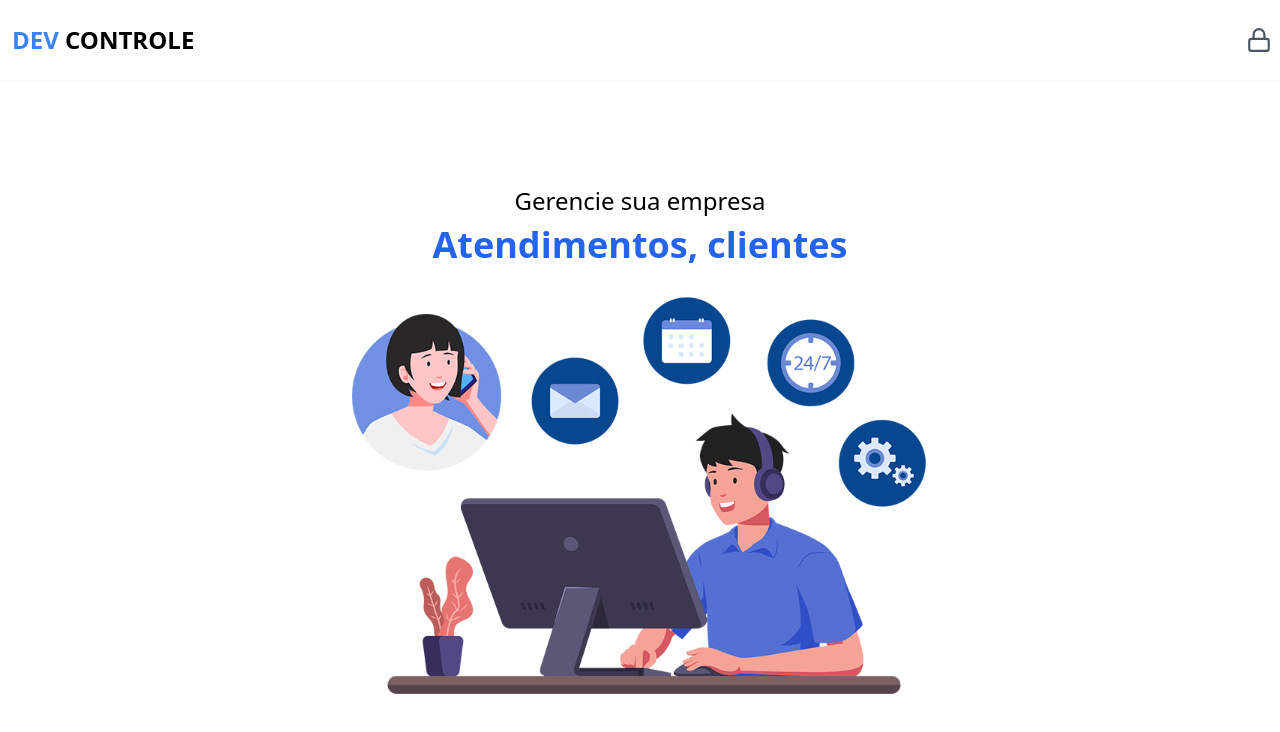
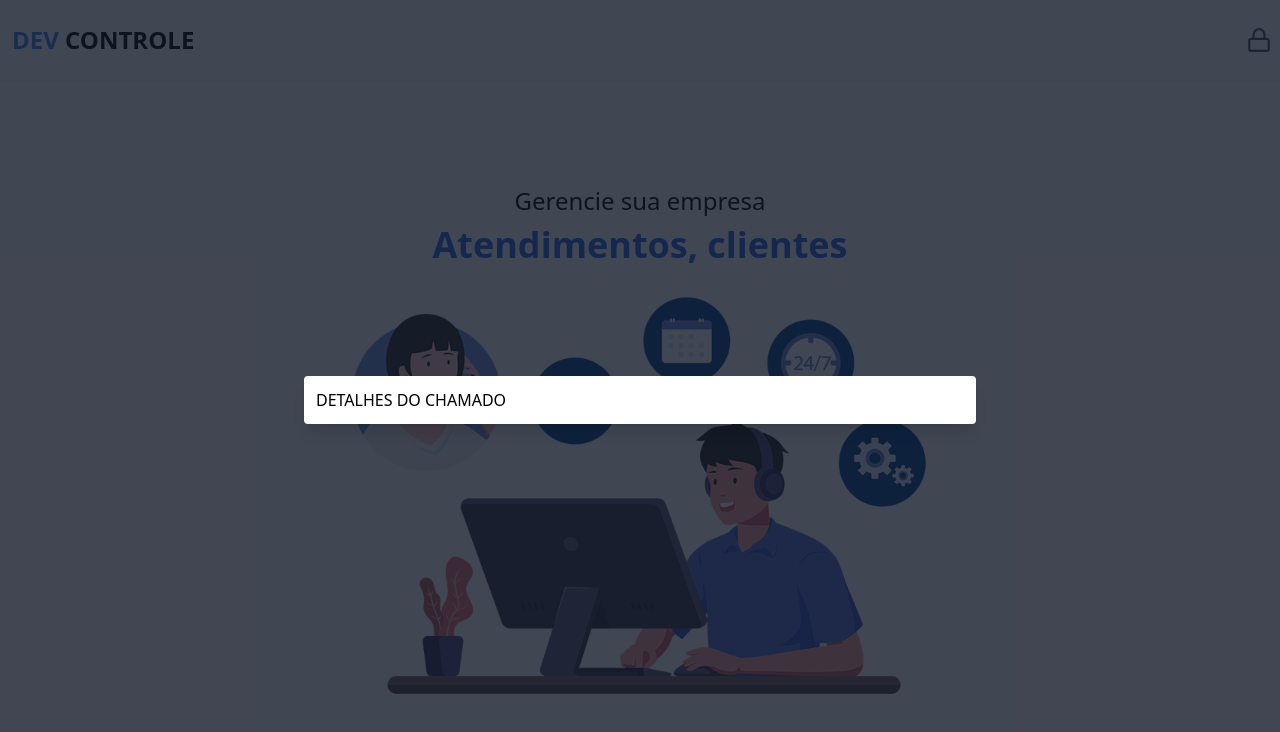
Before and after one commit to natanlimaz/devcontrole, a Next.js app: page / in a window 1280 px wide. Shown: the top 732 px of the page. Built offline with nearby package versions, Linux system fonts and the light colour scheme; no server answers.

Commit message:
feat: Criando estrutura e contexto do modal dos chamados/tickets

```diff
--- a/src/app/layout.tsx
+++ b/src/app/layout.tsx
@@ -3,6 +3,7 @@
 import "./globals.css";
 import { Header } from "@/components/header";
 import { AuthProvider } from "@/providers/auth";
+import { ModalProvider } from "@/providers/modal";
 
 const geistSans = localFont({
   src: "./fonts/GeistVF.woff",
@@ -31,8 +32,10 @@
         className={`${geistSans.variable} ${geistMono.variable} antialiased`}
       >
         <AuthProvider>
-          <Header />
-          {children}
+          <ModalProvider>
+            <Header />
+            {children}
+          </ModalProvider>
         </AuthProvider>
       </body>
     </html>
--- /dev/null
+++ b/src/components/modal/index.tsx
@@ -0,0 +1,15 @@
+"use client"
+export function ModalTicket() {
+
+    return (
+        <section className="absolute w-full min-h-screen bg-gray-900/80">
+            <div className="absolute inset-0 flex items-center justify-center">
+
+                <div className="bg-white shadow-lg w-4/5 md:2-1/2 max-w-2xl p-3 rounded">
+                    <h1>DETALHES DO CHAMADO</h1>
+                </div>
+
+            </div>
+        </section>
+    );
+}
--- /dev/null
+++ b/src/providers/modal.tsx
@@ -0,0 +1,30 @@
+"use client"
+import { createContext, ReactNode, useState } from "react"
+import { TicketProps } from "@/utils/ticket.type"
+import { CustomerProps } from "@/utils/customer.type"
+import { ModalTicket } from "@/components/modal"
+
+type ModalContextData = {
+    visible: boolean;
+    handleModalVisible: () => void;
+}
+
+export const ModalContext = createContext({} as ModalContextData);
+
+export const ModalProvider = ({children}: { children: ReactNode}) => {
+
+    const [visible, setVisible] = useState(true);
+
+    function handleModalVisible() {
+        setVisible(!visible);
+    }
+
+    return (
+        <ModalContext.Provider value={ { visible, handleModalVisible } }>
+            {visible && (
+                <ModalTicket />
+            )}
+            {children}
+        </ModalContext.Provider>
+    )
+}
```
